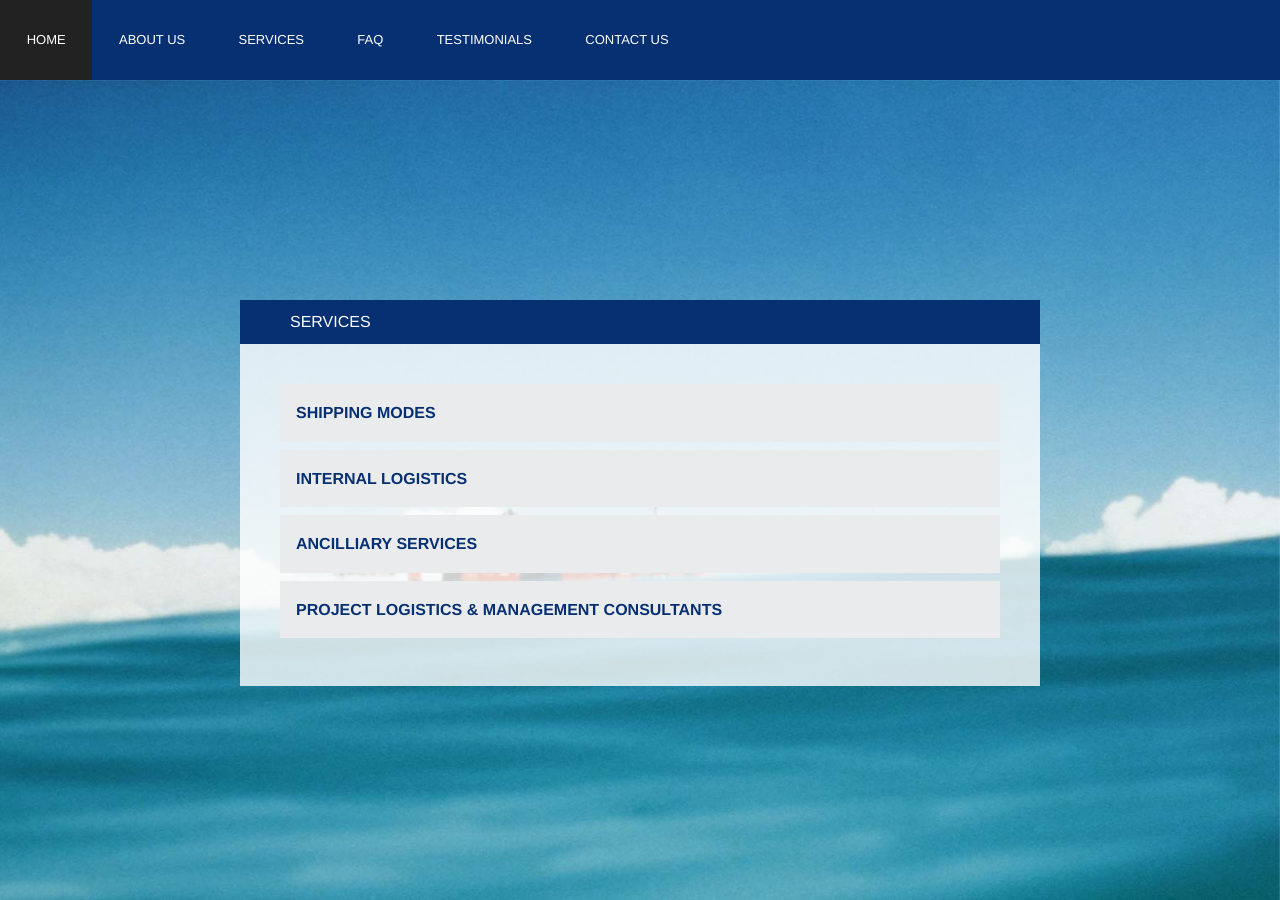
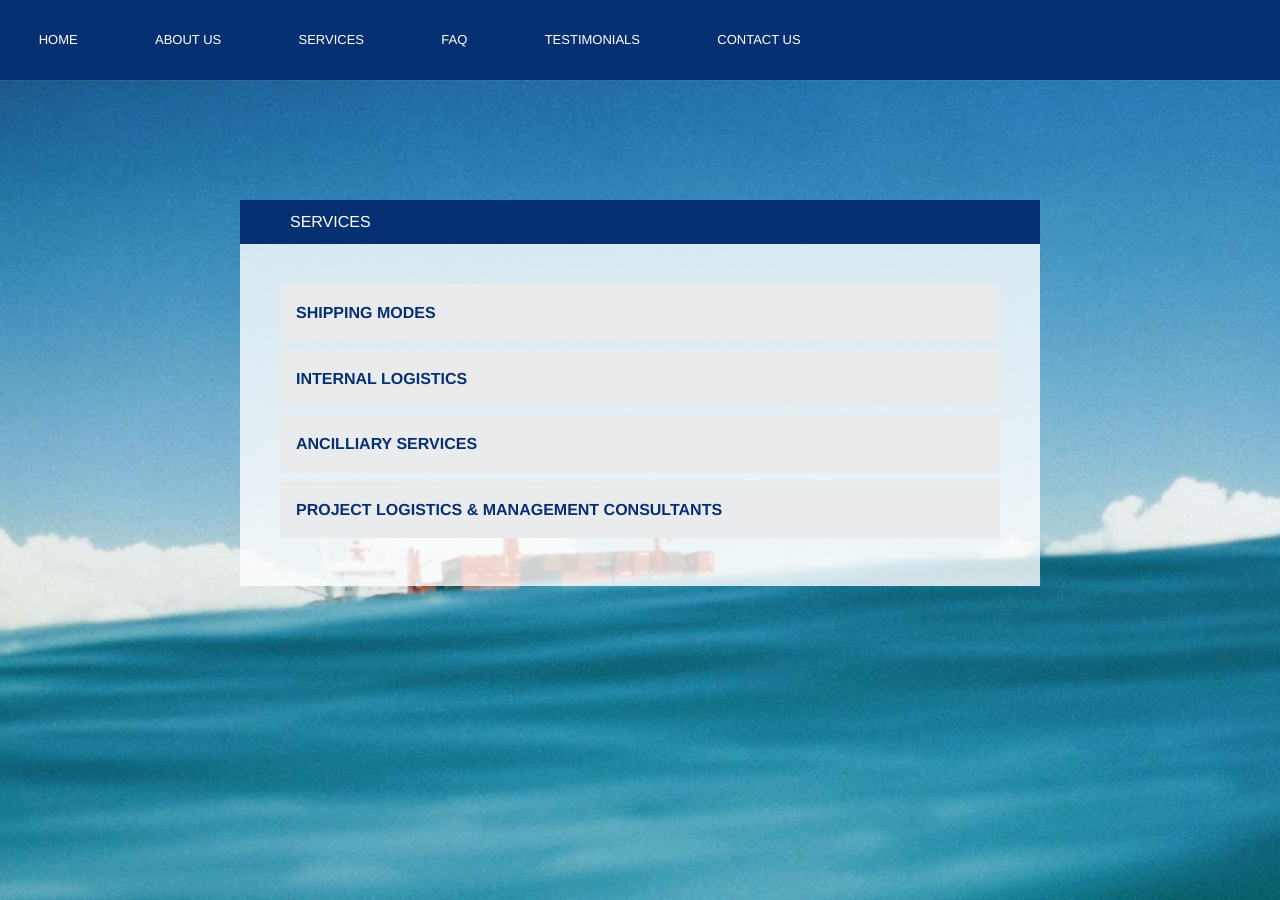
Before and after one commit to chrisgreeff/nautica, a Jekyll site: the page built from services/index.html, in a window 1280 px wide. Built offline with Jekyll 4.4.1, drawn with Linux system fonts in a browser that asks for light colours.

Commit message:
Topbar active link styhles

```diff
--- a/_includes/header.html
+++ b/_includes/header.html
@@ -6,22 +6,34 @@
   <section class="top-bar-section">
     <ul class="left">
       <li{% if page.url == '/index.html' %} class="active"{% endif %}>
-        <a href="/nautica/">Home</a>
+        <a href="/nautica/">
+          <span class="na-topbar-link-text">Home</span>
+        </a>
       </li>
       <li{% if page.url == '/about-us/index.html' %} class="active"{% endif %}>
-        <a href="/nautica/about-us/">About Us</a>
+        <a href="/nautica/about-us/">
+          <span class="na-topbar-link-text">About Us</span>
+        </a>
       </li>
       <li{% if page.url == '/services/index.html' %} class="active"{% endif %}>
-        <a href="/nautica/services/">Services</a>
+        <a href="/nautica/services/">
+          <span class="na-topbar-link-text">Services</span>
+        </a>
       </li>
       <li{% if page.url == '/faq/index.html' %} class="active"{% endif %}>
-        <a href="/nautica/faq/">FAQ</a>
+        <a href="/nautica/faq/">
+          <span class="na-topbar-link-text">FAQ</span>
+        </a>
       </li>
       <li{% if page.url == '/testimonials/index.html' %} class="active"{% endif %}>
-        <a href="/nautica/testimonials/">Testimonials</a>
+        <a href="/nautica/testimonials/">
+          <span class="na-topbar-link-text">Testimonials</span>
+        </a>
       </li>
       <li{% if page.url == '/contact-us/index.html' %} class="active"{% endif %}>
-        <a href="/nautica/contact-us/">Contact Us</a>
+        <a href="/nautica/contact-us/">
+          <span class="na-topbar-link-text">Contact Us</span>
+        </a>
       </li>
     </ul>
   </section>
--- a/_sass/_accordion.scss
+++ b/_sass/_accordion.scss
@@ -2,8 +2,8 @@
 $accordion-navigation-font-size: rem-calc(16);
 
 $accordion-navigation-bg-color: #EAEBEC;
-$accordion-navigation-font-color: $na-blue;
-$accordion-navigation-active-font-color: $na-blue;
+$accordion-navigation-font-color: $na-colour-blue;
+$accordion-navigation-active-font-color: $na-colour-blue;
 $accordion-content-active-bg-color: transparent;
 
 .accordion .accordion-navigation > a {
--- a/_sass/_colours.scss
+++ b/_sass/_colours.scss
@@ -1 +1 @@
-$na-blue: #073073;
+$na-colour-blue: #073073;
--- a/_sass/_panel.scss
+++ b/_sass/_panel.scss
@@ -5,11 +5,11 @@
 .na-panel-container {
   text-align: center;
   max-width: 800px;
-  margin: 200px auto;
+  margin: 100px auto;
 }
 
 .na-panel-header-bar {
-  background-color: $na-blue;
+  background-color: $na-colour-blue;
   color: white;
   padding: 10px 10px 10px 50px;
   text-align: left;
@@ -19,15 +19,15 @@
 .na-panel-header {
   display: inline-block;
   text-transform: uppercase;
-  color: $na-blue !important;
-  border: 2px solid $na-blue;
+  color: $na-colour-blue !important;
+  border: 2px solid $na-colour-blue;
   padding: 10px 20px;
   font-size: 24px;
 }
 
 .na-panel-sub-header {
   text-transform: uppercase;
-  color: $na-blue !important;
+  color: $na-colour-blue !important;
   font-size: 12px;
   font-weight: 600;
   line-height: 1.8 !important;
--- a/_sass/_topbar.scss
+++ b/_sass/_topbar.scss
@@ -1,7 +1,30 @@
 $topbar-height: rem-calc(80);
-$topbar-bg-color: $na-blue;
+$topbar-bg-color: $na-colour-blue;
+
 $topbar-link-text-transform: uppercase;
+$topbar-link-bg-active: $na-colour-blue;
+$topbar-link-bg-hover: $na-colour-blue;
+$topbar-link-bg-active-hover: $na-colour-blue;
+
 $topbar-breakpoint: #{lower-bound(1000px)};
+
+.na-topbar-link-text {
+  display: inline-block;
+  margin-top: 25px;
+  padding: 5px 10px;
+  border-width: 2px;
+  border-style: solid;
+  border-color: transparent;
+
+  .active & {
+    border-color: white;
+  }
+}
+
+.top-bar-section li a {
+  line-height: normal !important;
+  height: $topbar-height;
+}
 
 .top-bar .toggle-topbar.menu-icon {
   // Because content is position fixed, we need to bump the z-index of the menu button.
--- a/services/index.html
+++ b/services/index.html
@@ -9,26 +9,26 @@
     <div class="panel text-left">
       <ul class="accordion" data-accordion>
         <li class="accordion-navigation">
-          <a href="#panel1a">Shipping Modes</a>
-          <div id="panel1a" class="content">
+          <a href="#services-1">Shipping Modes</a>
+          <div id="services-1" class="content">
             Panel 1. Lorem ipsum dolor sit amet, consectetur adipisicing elit, sed do eiusmod tempor incididunt ut labore et dolore magna aliqua. Ut enim ad minim veniam, quis nostrud exercitation ullamco laboris nisi ut aliquip ex ea commodo consequat.
           </div>
         </li>
         <li class="accordion-navigation">
-          <a href="#panel2a">Internal Logistics</a>
-          <div id="panel2a" class="content">
+          <a href="#services-2">Internal Logistics</a>
+          <div id="services-2" class="content">
             Panel 2. Lorem ipsum dolor sit amet, consectetur adipisicing elit, sed do eiusmod tempor incididunt ut labore et dolore magna aliqua. Ut enim ad minim veniam, quis nostrud exercitation ullamco laboris nisi ut aliquip ex ea commodo consequat.
           </div>
         </li>
         <li class="accordion-navigation">
-          <a href="#panel3a">Ancilliary Services</a>
-          <div id="panel3a" class="content">
+          <a href="#services-3">Ancilliary Services</a>
+          <div id="services-3" class="content">
             Panel 3. Lorem ipsum dolor sit amet, consectetur adipisicing elit, sed do eiusmod tempor incididunt ut labore et dolore magna aliqua. Ut enim ad minim veniam, quis nostrud exercitation ullamco laboris nisi ut aliquip ex ea commodo consequat.
           </div>
         </li>
         <li class="accordion-navigation">
-          <a href="#panel3a">Project Logistics & Management Consultants</a>
-          <div id="panel3a" class="content">
+          <a href="#services-4">Project Logistics & Management Consultants</a>
+          <div id="services-4" class="content">
             Panel 3. Lorem ipsum dolor sit amet, consectetur adipisicing elit, sed do eiusmod tempor incididunt ut labore et dolore magna aliqua. Ut enim ad minim veniam, quis nostrud exercitation ullamco laboris nisi ut aliquip ex ea commodo consequat.
           </div>
         </li>
```
